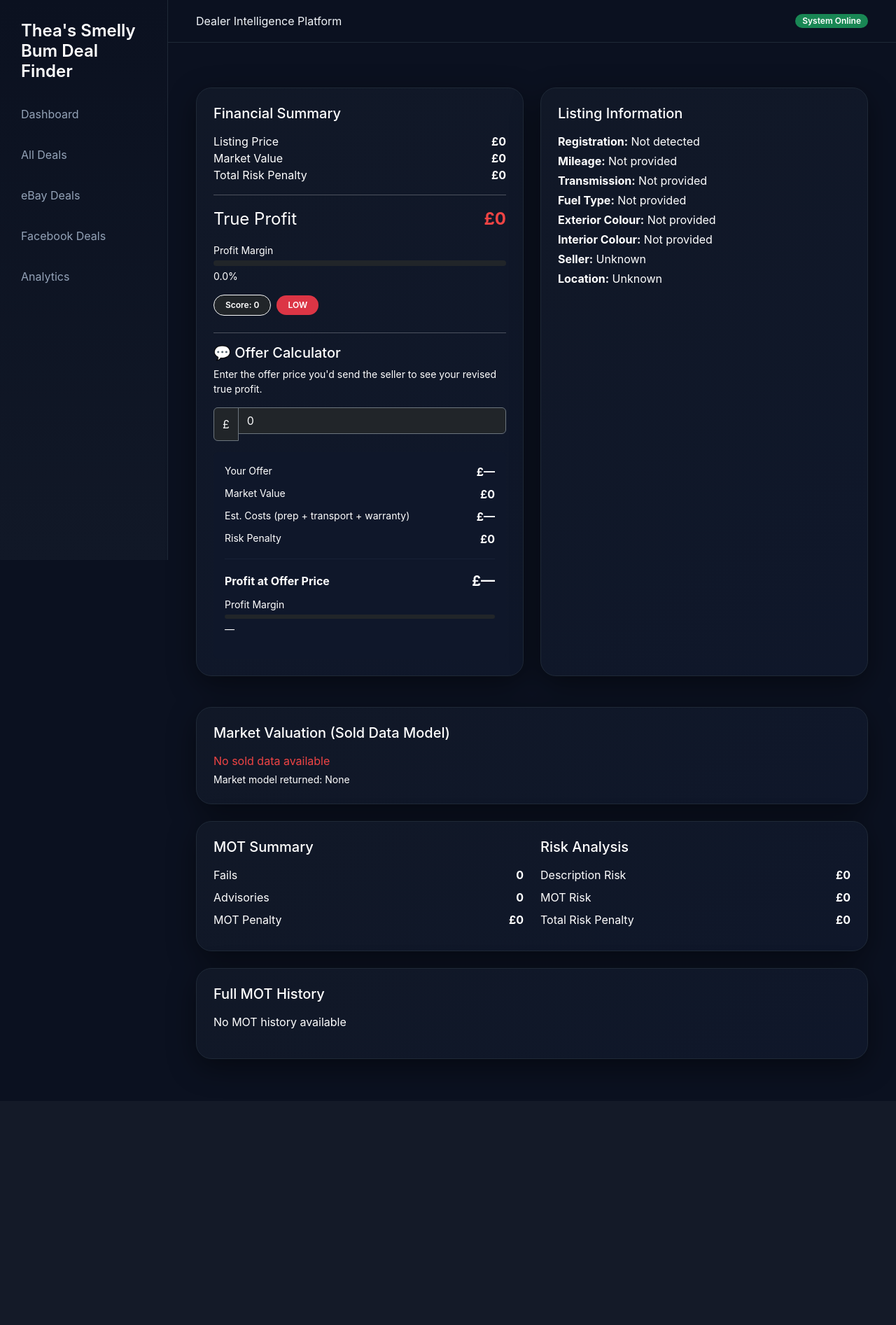
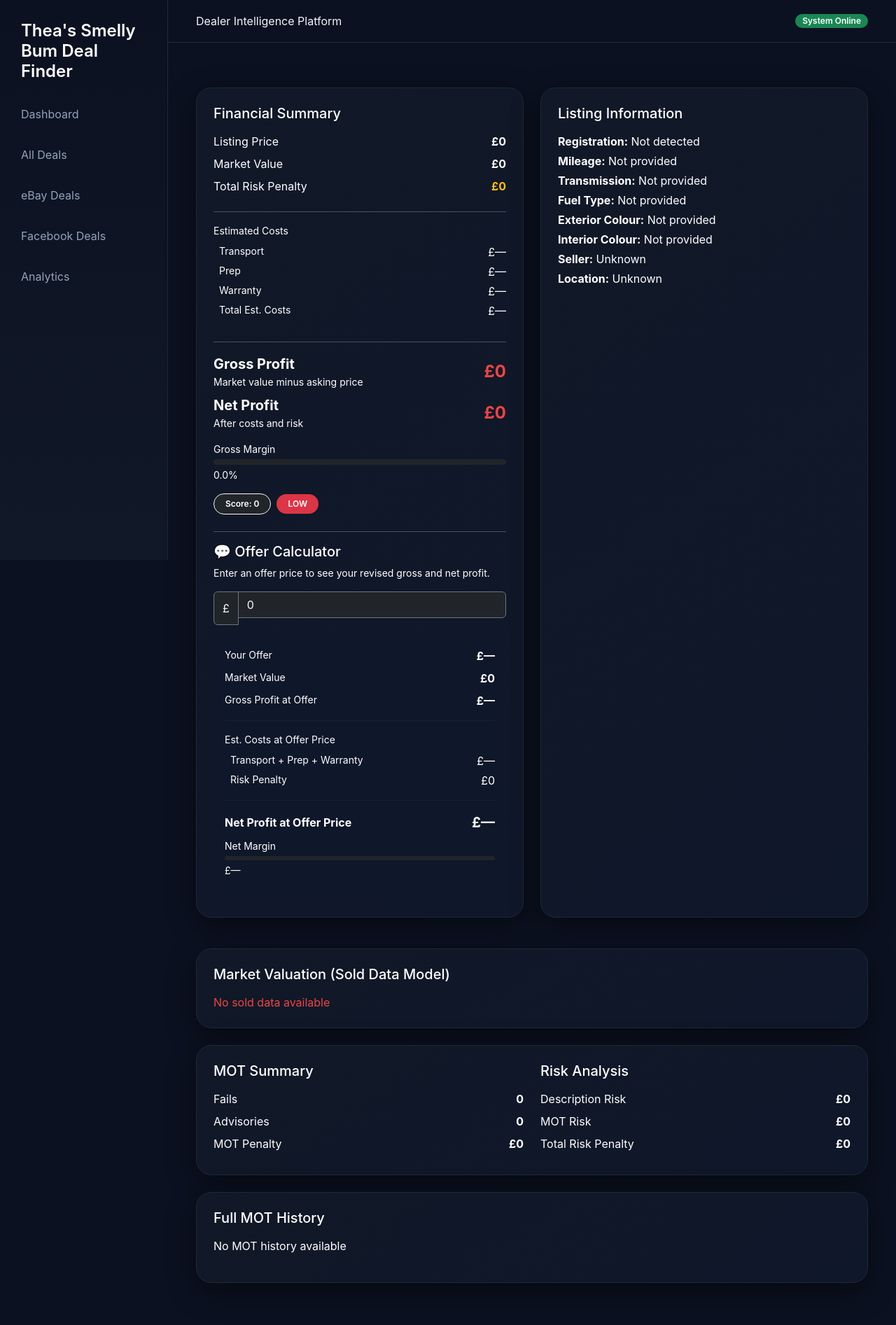
Before and after one commit to foley500/deal-finder-backend, a FastAPI app: template app/templates/deal_detail.html in a window 1280 px wide. Shown: the whole page at 70% size. Before the commit the page ends 1536 px from the top, so only its background shows below. Run offline with FastAPI, Linux system fonts and the light colour scheme; the template is opened without the code that fills it, so the values that code supplies are empty.

Commit message:
feat: gross/net profit split, cost breakdown on UI and Telegram, fix model normalisation, raise sniper limit, dealer discount on valuations

```diff
--- a/app/main.py
+++ b/app/main.py
@@ -22,7 +22,6 @@ from app.models import Base, Dealer, DealerSettings, Deal, ScanRun
 from app.tasks import notify_deal, scan_sniper, scan_value_sweep
 from app.services.deal_engine import process_listing
 from app.services.ebay_browse_service import search_ebay_browse
-from app.services.ocr_service import extract_plate_from_base64
 from app.services.ocr_service import extract_plate_from_base64
 
 # =====================================================
@@ -221,7 +220,12 @@ def deal_detail(
         "financials": raw_report.get("financials") or {
             "listing_price": 0,
             "market_value": 0,
-            "profit": 0,
+            "gross_profit": 0,
+            "net_profit": 0,
+            "est_transport": None,
+            "est_prep": None,
+            "est_warranty": None,
+            "est_total_costs": None,
         },
         "market_model": raw_report.get("market_model") or {
             "market_price": None,
@@ -384,14 +388,12 @@ def ingest_facebook(
         }
 
     # Deal was filtered by the engine — work out most likely reason
-    if not detected_plate:
-        plate_msg = "No plate detected — "
-    else:
-        plate_msg = f"Plate {detected_plate} — "
-
     return {
         "status": "filtered",
-        "reason": f"{plate_msg}filtered by profit or score thresholds (min profit: £{settings.min_profit or 0}, min score: {settings.min_score or 0})"
+        "reason": (
+            f"Plate detected: {detected_plate} — " if detected_plate else "No plate detected (using title for make/model) — "
+        ) + f"filtered by profit/score thresholds or no market data found. "
+          f"Min profit: £{settings.min_profit or 0}, Min score: {settings.min_score or 0}"
     }
 
 
--- a/app/templates/deal_detail.html
+++ b/app/templates/deal_detail.html
@@ -5,42 +5,78 @@
 
 <div class="row g-4">
 
-    <!-- LEFT COLUMN: Financial Summary + Offer Calculator — one card -->
+    <!-- LEFT COLUMN: Financial Summary + Offer Calculator -->
     <div class="col-lg-6 d-flex">
         <div class="card p-4 w-100">
 
             <h5 class="mb-3">Financial Summary</h5>
 
-            <div class="d-flex justify-content-between">
-                <span>Listing Price</span>
+            <div class="d-flex justify-content-between mb-2">
+                <span class="text-secondary">Listing Price</span>
                 <strong>£{{ report.financials.listing_price or 0 }}</strong>
             </div>
 
-            <div class="d-flex justify-content-between">
-                <span>Market Value</span>
+            <div class="d-flex justify-content-between mb-2">
+                <span class="text-secondary">Market Value</span>
                 <strong>£{{ report.financials.market_value or 0 }}</strong>
             </div>
 
-            <div class="d-flex justify-content-between">
-                <span>Total Risk Penalty</span>
-                <strong>£{{ report.risk_breakdown.total_risk_penalty or 0 }}</strong>
+            <div class="d-flex justify-content-between mb-2">
+                <span class="text-secondary">Total Risk Penalty</span>
+                <strong class="text-warning">£{{ report.risk_breakdown.total_risk_penalty or 0 }}</strong>
             </div>
 
             <hr>
 
-            <div class="d-flex justify-content-between fs-4">
-                <span>True Profit</span>
-                <strong class="{% if report.financials.profit and report.financials.profit > 0 %}text-success{% else %}text-danger{% endif %}">
-                    £{{ report.financials.profit or 0 }}
+            <div class="small text-secondary mb-2">Estimated Costs</div>
+
+            <div class="d-flex justify-content-between mb-1 ps-2">
+                <span class="text-secondary small">Transport</span>
+                <span>£{{ report.financials.est_transport or "—" }}</span>
+            </div>
+            <div class="d-flex justify-content-between mb-1 ps-2">
+                <span class="text-secondary small">Prep</span>
+                <span>£{{ report.financials.est_prep or "—" }}</span>
+            </div>
+            <div class="d-flex justify-content-between mb-1 ps-2">
+                <span class="text-secondary small">Warranty</span>
+                <span>£{{ report.financials.est_warranty or "—" }}</span>
+            </div>
+            <div class="d-flex justify-content-between mb-3 ps-2">
+                <span class="text-secondary small">Total Est. Costs</span>
+                <span>£{{ report.financials.est_total_costs or "—" }}</span>
+            </div>
+
+            <hr>
+
+            <!-- GROSS PROFIT -->
+            <div class="d-flex justify-content-between align-items-center mb-2">
+                <div>
+                    <span class="fw-bold fs-5">Gross Profit</span>
+                    <div class="small text-secondary">Market value minus asking price</div>
+                </div>
+                <strong class="fs-4 {% if report.financials.gross_profit and report.financials.gross_profit > 0 %}text-success{% else %}text-danger{% endif %}">
+                    £{{ report.financials.gross_profit or 0 }}
+                </strong>
+            </div>
+
+            <!-- NET PROFIT -->
+            <div class="d-flex justify-content-between align-items-center mb-3">
+                <div>
+                    <span class="fw-bold fs-5">Net Profit</span>
+                    <div class="small text-secondary">After costs and risk</div>
+                </div>
+                <strong class="fs-4 {% if report.financials.net_profit and report.financials.net_profit > 0 %}text-success{% else %}text-danger{% endif %}">
+                    £{{ report.financials.net_profit or 0 }}
                 </strong>
             </div>
 
             {% set mv = report.financials.market_value or 0 %}
-            {% set profit = report.financials.profit or 0 %}
-            {% set margin = (profit / mv * 100) if mv else 0 %}
+            {% set gross = report.financials.gross_profit or 0 %}
+            {% set margin = (gross / mv * 100) if mv else 0 %}
 
-            <div class="mt-3">
-                <div class="small mb-1">Profit Margin</div>
+            <div class="mb-3">
+                <div class="small text-secondary mb-1">Gross Margin</div>
                 <div class="progress bg-dark" style="height: 8px;">
                     <div class="progress-bar bg-success"
                          style="width: {{ [margin, 0]|max }}%;">
@@ -49,7 +85,7 @@
                 <div class="small mt-1">{{ "%.1f"|format(margin) }}%</div>
             </div>
 
-            <div class="mt-3 d-flex gap-2 align-items-center">
+            <div class="d-flex gap-2 align-items-center">
                 <div class="badge bg-dark border border-light px-3 py-2">
                     Score: {{ report.scoring.score or 0 }}
                 </div>
@@ -69,7 +105,7 @@
 
             <!-- OFFER CALCULATOR -->
             <h5 class="mb-2">💬 Offer Calculator</h5>
-            <p class="small text-secondary mb-3">Enter the offer price you'd send the seller to see your revised true profit.</p>
+            <p class="small text-secondary mb-3">Enter an offer price to see your revised gross and net profit.</p>
 
             <div class="input-group mb-3">
                 <span class="input-group-text bg-dark text-light border-secondary">£</span>
@@ -97,24 +133,31 @@
                 </div>
 
                 <div class="d-flex justify-content-between mb-2">
-                    <span class="text-secondary small">Est. Costs (prep + transport + warranty)</span>
-                    <strong id="offerCosts">£—</strong>
+                    <span class="text-secondary small">Gross Profit at Offer</span>
+                    <strong id="offerGrossProfit">£—</strong>
                 </div>
 
-                <div class="d-flex justify-content-between mb-2">
+                <hr style="border-color:#334155;">
+
+                <div class="small text-secondary mb-2">Est. Costs at Offer Price</div>
+                <div class="d-flex justify-content-between mb-1 ps-2">
+                    <span class="text-secondary small">Transport + Prep + Warranty</span>
+                    <span id="offerCosts">£—</span>
+                </div>
+                <div class="d-flex justify-content-between mb-2 ps-2">
                     <span class="text-secondary small">Risk Penalty</span>
-                    <strong>£{{ report.risk_breakdown.total_risk_penalty or 0 }}</strong>
+                    <span>£{{ report.risk_breakdown.total_risk_penalty or 0 }}</span>
                 </div>
 
                 <hr style="border-color:#334155;">
 
                 <div class="d-flex justify-content-between align-items-center">
-                    <span class="fw-bold">Profit at Offer Price</span>
+                    <span class="fw-bold">Net Profit at Offer Price</span>
                     <strong id="offerProfit" class="fs-5">£—</strong>
                 </div>
 
                 <div class="mt-2">
-                    <div class="small text-secondary mb-1">Profit Margin</div>
+                    <div class="small text-secondary mb-1">Net Margin</div>
                     <div class="progress bg-dark" style="height:6px;">
                         <div id="offerMarginBar" class="progress-bar bg-success" style="width:0%;"></div>
                     </div>
@@ -151,7 +194,6 @@
                 </a>
             {% endif %}
 
-            <!-- LISTING IMAGE — fills remaining space -->
             {% if report.primary_image %}
                 <div class="mt-auto">
                     <img
@@ -169,7 +211,7 @@
 
 </div>
 
-<!-- MARKET VALUATION — FULL WIDTH -->
+<!-- MARKET VALUATION -->
 <div class="card p-4 mt-4">
     <h5 class="mb-3">Market Valuation (Sold Data Model)</h5>
 
@@ -204,14 +246,12 @@
         </div>
     {% else %}
         <p class="text-danger mb-0">No sold data available</p>
-        <div class="small text-secondary mt-1">Market model returned: {{ report.market_model or "None" }}</div>
     {% endif %}
 </div>
 
-<!-- MOT SUMMARY + RISK ANALYSIS — FULL WIDTH -->
+<!-- MOT SUMMARY + RISK -->
 <div class="card p-4 mt-4">
     <div class="row g-4">
-
         <div class="col-md-6">
             <h5 class="mb-3">MOT Summary</h5>
             <div class="d-flex justify-content-between mb-2">
@@ -227,7 +267,6 @@
                 <strong>£{{ report.mot_summary.mot_penalty or 0 }}</strong>
             </div>
         </div>
-
         <div class="col-md-6">
             <h5 class="mb-3">Risk Analysis</h5>
             <div class="d-flex justify-content-between mb-2">
@@ -243,61 +282,43 @@
                 <strong>£{{ report.risk_breakdown.total_risk_penalty or 0 }}</strong>
             </div>
         </div>
-
     </div>
 </div>
 
-<!-- FULL MOT HISTORY — FULL WIDTH -->
+<!-- FULL MOT HISTORY -->
 <div class="card p-4 mt-4">
     <h5 class="mb-3">Full MOT History</h5>
 
     {% if report.mot_full_data %}
     <div class="accordion" id="motAccordion">
-
         {% for mot in report.mot_full_data %}
         <div class="accordion-item bg-dark text-light border-secondary mb-3">
-
             <h2 class="accordion-header">
                 <button class="accordion-button collapsed bg-dark text-light"
                         type="button"
                         data-bs-toggle="collapse"
                         data-bs-target="#collapse{{ loop.index }}">
-
                     <strong>{{ mot.completedDate[:10] if mot.completedDate else "Unknown Date" }}</strong>
-
                     <span class="ms-3 {% if mot.testResult == 'FAILED' %}text-danger{% else %}text-success{% endif %}">
                         {{ mot.testResult }}
                     </span>
-
-                    <span class="ms-auto small">
-                        {{ mot.odometerValue or "N/A" }} miles
-                    </span>
+                    <span class="ms-auto small">{{ mot.odometerValue or "N/A" }} miles</span>
                 </button>
             </h2>
-
             <div id="collapse{{ loop.index }}"
                  class="accordion-collapse collapse"
                  data-bs-parent="#motAccordion">
-
                 <div class="accordion-body">
-
                     <p><strong>Expiry Date:</strong> {{ mot.expiryDate or "N/A" }}</p>
-
                     {% if mot.defects %}
                         <hr>
                         <h6>Tester Notes</h6>
-
                         {% for defect in mot.defects %}
                         <div class="mb-3 p-3 rounded"
-                             style="background:#0f172a;
-                             border-left:5px solid
-                             {% if defect.type == 'FAIL' %}
-                                 #ef4444
-                             {% elif defect.type == 'ADVISORY' %}
-                                 #f59e0b
-                             {% else %}
-                                 #64748b
-                             {% endif %};">
+                             style="background:#0f172a; border-left:5px solid
+                             {% if defect.type == 'FAIL' %}#ef4444
+                             {% elif defect.type == 'ADVISORY' %}#f59e0b
+                             {% else %}#64748b{% endif %};">
                             <strong>{{ defect.type }}</strong><br>
                             {{ defect.text }}
                         </div>
@@ -305,23 +326,21 @@
                     {% else %}
                         <div class="text-success">No advisories or defects recorded.</div>
                     {% endif %}
-
                 </div>
             </div>
-
         </div>
         {% endfor %}
-
     </div>
     {% else %}
         <p>No MOT history available</p>
     {% endif %}
 </div>
 
-<!-- OFFER CALCULATOR SCRIPT -->
 <script>
     const MARKET_VALUE = {{ report.financials.market_value or 0 }};
     const RISK_PENALTY = {{ report.risk_breakdown.total_risk_penalty or 0 }};
+    const LISTING_PRICE = {{ report.financials.listing_price or 0 }};
+    const ORIGINAL_NET = {{ report.financials.net_profit or 0 }};
 
     function getCosts(offerPrice) {
         if (offerPrice < 2000)      return { prep: 200, warranty: 150, transport: 100 };
@@ -334,42 +353,44 @@
         const offerPrice = parseFloat(document.getElementById('offerInput').value);
 
         if (isNaN(offerPrice) || offerPrice <= 0) {
-            document.getElementById('offerDisplay').textContent = '£—';
-            document.getElementById('offerCosts').textContent = '£—';
-            document.getElementById('offerProfit').textContent = '£—';
-            document.getElementById('offerMarginLabel').textContent = '—';
+            ['offerDisplay','offerGrossProfit','offerCosts','offerProfit','offerMarginLabel'].forEach(id => {
+                document.getElementById(id).textContent = '£—';
+            });
             document.getElementById('offerSaving').textContent = '';
             return;
         }
 
         const costs = getCosts(offerPrice);
         const totalCosts = costs.prep + costs.warranty + costs.transport;
-        const profit = MARKET_VALUE - offerPrice - totalCosts - RISK_PENALTY;
-        const margin = MARKET_VALUE > 0 ? (profit / MARKET_VALUE * 100) : 0;
-
-        const listingPrice = {{ report.financials.listing_price or 0 }};
-        const saving = listingPrice - offerPrice;
-        const originalProfit = {{ report.financials.profit or 0 }};
-        const profitGain = profit - originalProfit;
+        const grossProfit = MARKET_VALUE - offerPrice;
+        const netProfit = grossProfit - totalCosts - RISK_PENALTY;
+        const netMargin = MARKET_VALUE > 0 ? (netProfit / MARKET_VALUE * 100) : 0;
+        const saving = LISTING_PRICE - offerPrice;
+        const netGain = netProfit - ORIGINAL_NET;
 
         document.getElementById('offerDisplay').textContent = '£' + offerPrice.toLocaleString();
+
+        const grossEl = document.getElementById('offerGrossProfit');
+        grossEl.textContent = '£' + grossProfit.toFixed(2);
+        grossEl.className = grossProfit > 0 ? 'text-success' : 'text-danger';
+
         document.getElementById('offerCosts').textContent = '£' + totalCosts.toLocaleString();
 
         const profitEl = document.getElementById('offerProfit');
-        profitEl.textContent = '£' + profit.toFixed(2);
-        profitEl.className = 'fs-5 ' + (profit > 0 ? 'text-success' : 'text-danger');
+        profitEl.textContent = '£' + netProfit.toFixed(2);
+        profitEl.className = 'fs-5 ' + (netProfit > 0 ? 'text-success' : 'text-danger');
 
-        const clampedMargin = Math.max(margin, 0);
+        const clampedMargin = Math.max(netMargin, 0);
         document.getElementById('offerMarginBar').style.width = Math.min(clampedMargin, 100) + '%';
-        document.getElementById('offerMarginLabel').textContent = margin.toFixed(1) + '%';
+        document.getElementById('offerMarginLabel').textContent = netMargin.toFixed(1) + '%';
 
         const savingEl = document.getElementById('offerSaving');
         if (saving > 0) {
             savingEl.innerHTML = `
                 <span class="text-success">↓ £${saving.toLocaleString()} below asking</span>
                 &nbsp;·&nbsp;
-                <span class="${profitGain >= 0 ? 'text-success' : 'text-danger'}">
-                    ${profitGain >= 0 ? '+' : ''}£${profitGain.toFixed(0)} vs original profit
+                <span class="${netGain >= 0 ? 'text-success' : 'text-danger'}">
+                    ${netGain >= 0 ? '+' : ''}£${netGain.toFixed(0)} vs original net profit
                 </span>`;
         } else if (saving < 0) {
             savingEl.innerHTML = `<span class="text-danger">↑ £${Math.abs(saving).toLocaleString()} above asking price</span>`;
```
Also changed, not shown: app/margin.py (+47 -26 lines), app/models.py (+2 -20 lines), app/services/deal_engine.py (+20 -6 lines), app/tasks.py (+19 -4 lines).
